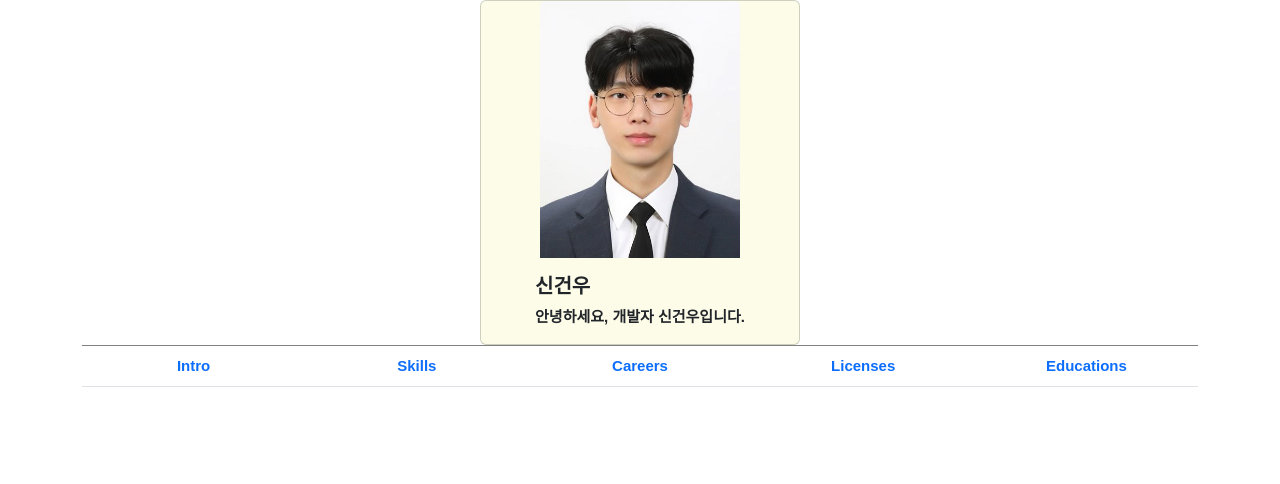
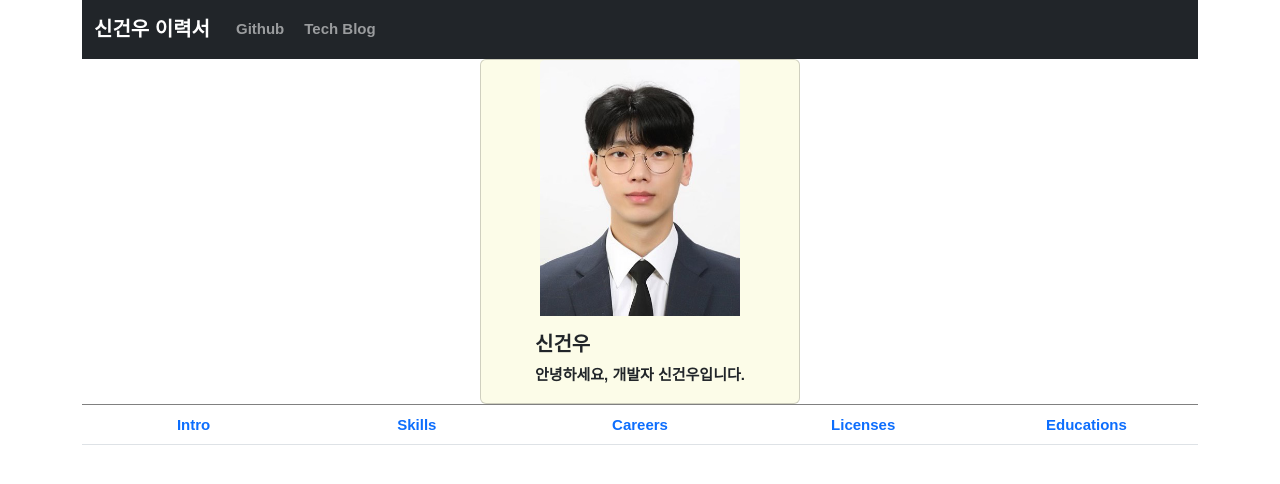
Before and after one commit to spacedustz/Resume, a React (Vite) app in the folder React/: page / in a window 1280 px wide. Shown: the top 484 px of the page. Built offline with nearby package versions, Linux system fonts and the light colour scheme.

Commit message:
Root에 Navigation 추가

```diff
--- a/React/src/App.tsx
+++ b/React/src/App.tsx
@@ -2,11 +2,13 @@ import React from 'react';
 import HeaderTabs from "./styles/navigation/HeaderTabs.tsx";
 import ProfileCard from "./styles/card/ProfileCard.tsx";
 import {RootContainer} from "./styles/container/RootContainer.tsx";
+import Navigation from "./styles/navigation/Navigation.tsx";
 
 const App: React.FC = () => {
 
     return (
         <RootContainer>
+            <Navigation />
             <ProfileCard/>
             <HeaderTabs/>
         </RootContainer>
```
